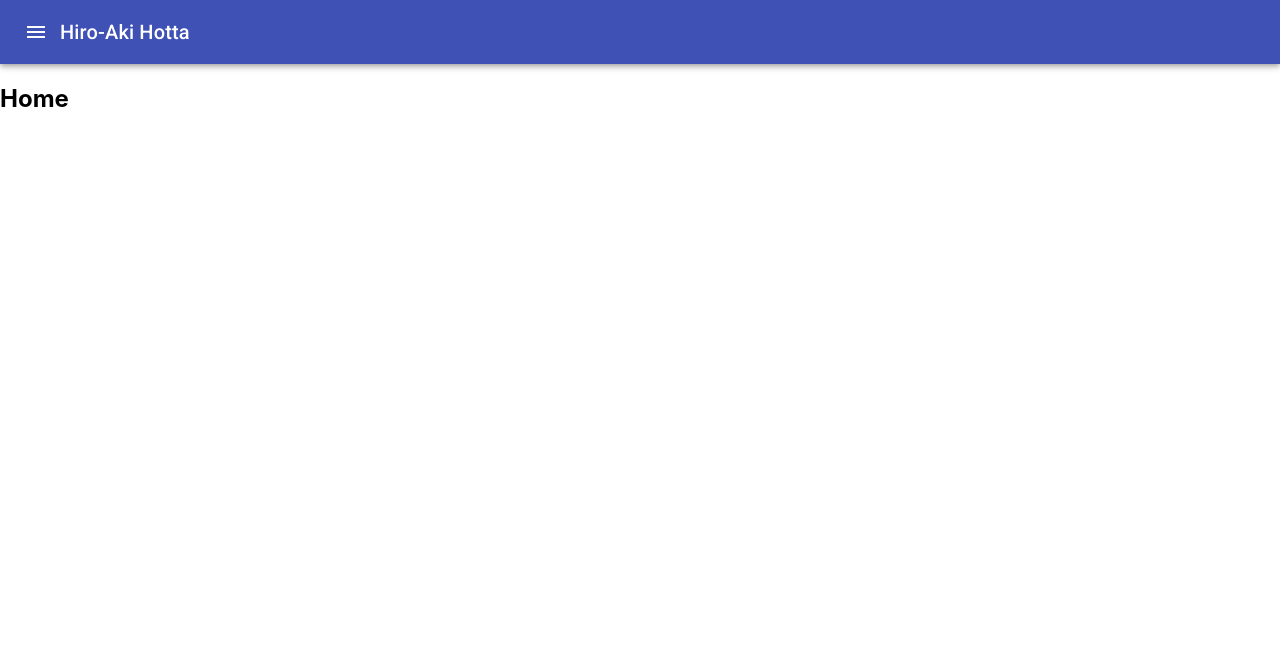
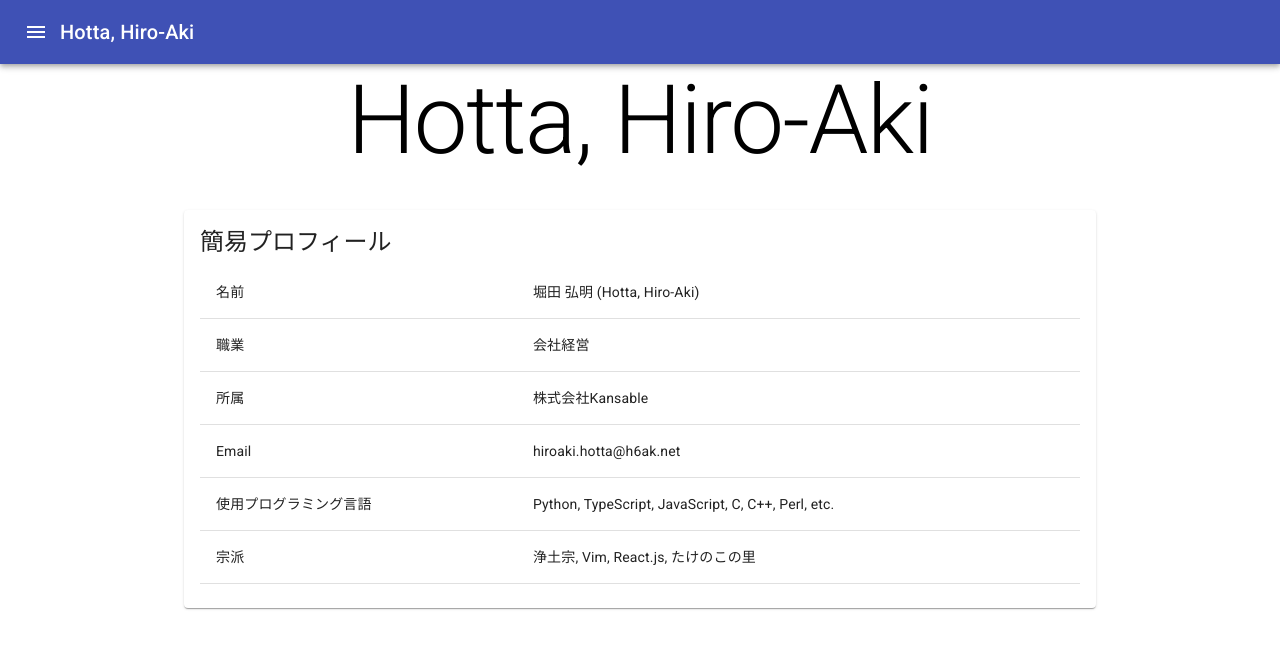
Before and after one commit to h6ak/github.io, a React (Create React App) app: page / in a window 1280 px wide. Shown: the top 648 px of the page. Built offline with nearby package versions, Linux system fonts and the light colour scheme.

Commit message:
簡易プロフィール追加

```diff
--- a/src/App.tsx
+++ b/src/App.tsx
@@ -9,8 +9,8 @@ import MenuIcon from '@material-ui/icons/Menu';
 import Menu from '@material-ui/core/Menu';
 import MenuItem from '@material-ui/core/MenuItem';
 import Link from '@material-ui/core/Link';
+import Home from './Home';
 
-const Home: React.FunctionComponent = () => <h2>Home</h2>;
 const CurriculumVitae: React.FunctionComponent = () => <h2>Curriculum Vitae</h2>;
 const Activity: React.FunctionComponent = () => <h2>Activity</h2>;
 
@@ -49,9 +49,8 @@ const App: React.FunctionComponent = () => {
                   <Link component={RouterLink} to='/activity'>活動</Link>
                 </MenuItem>
             </Menu>
-
           <Typography variant="h6" >
-            Hiro-Aki Hotta
+            Hotta, Hiro-Aki
           </Typography>
         </Toolbar>
       </AppBar>
--- /dev/null
+++ b/src/Home.tsx
@@ -0,0 +1,27 @@
+import React from 'react';
+import Container from '@material-ui/core/Container';
+import Typography from '@material-ui/core/Typography';
+import Card from '@material-ui/core/Card';
+import CardContent from '@material-ui/core/CardContent';
+import Profile from './Profile';
+
+
+const Home: React.FunctionComponent = () => {
+  return (
+    <Container maxWidth='md'>
+      <Typography variant='h1' align='center' gutterBottom>
+        Hotta, Hiro-Aki
+      </Typography>
+      <Card>
+        <CardContent>
+          <Typography variant='h5' component='h3' gutterBottom>
+            簡易プロフィール
+          </Typography>
+          <Profile />
+        </CardContent>
+      </Card>
+    </Container>
+  );
+};
+
+export default Home;
--- /dev/null
+++ b/src/Profile.tsx
@@ -0,0 +1,36 @@
+import React from 'react';
+import Table from '@material-ui/core/Table';
+import TableBody from '@material-ui/core/TableBody';
+import TableRow from '@material-ui/core/TableRow';
+import TableCell from '@material-ui/core/TableCell';
+
+function createData (key: string, value: string) {
+  return {key, value}
+}
+
+const rows = [
+  createData('名前', '堀田 弘明 (Hotta, Hiro-Aki)'),
+  createData('職業', '会社経営'),
+  createData('所属', '株式会社Kansable'),
+  createData('Email', 'hiroaki.hotta@h6ak.net'),
+  createData('使用プログラミング言語', 'Python, TypeScript, JavaScript, C, C++, Perl, etc.'),
+  createData('宗派', '浄土宗, Vim, React.js, たけのこの里')
+];
+
+const Profile: React.FunctionComponent = () => {
+  return (
+    <Table>
+      <TableBody>
+        {rows.map((row) => (
+          <TableRow key={row.key}>
+            <TableCell>{row.key}</TableCell>
+            <TableCell>{row.value}</TableCell>
+          </TableRow>
+          ))
+        }
+      </TableBody>
+    </Table>
+  );
+};
+
+export default Profile;
```
